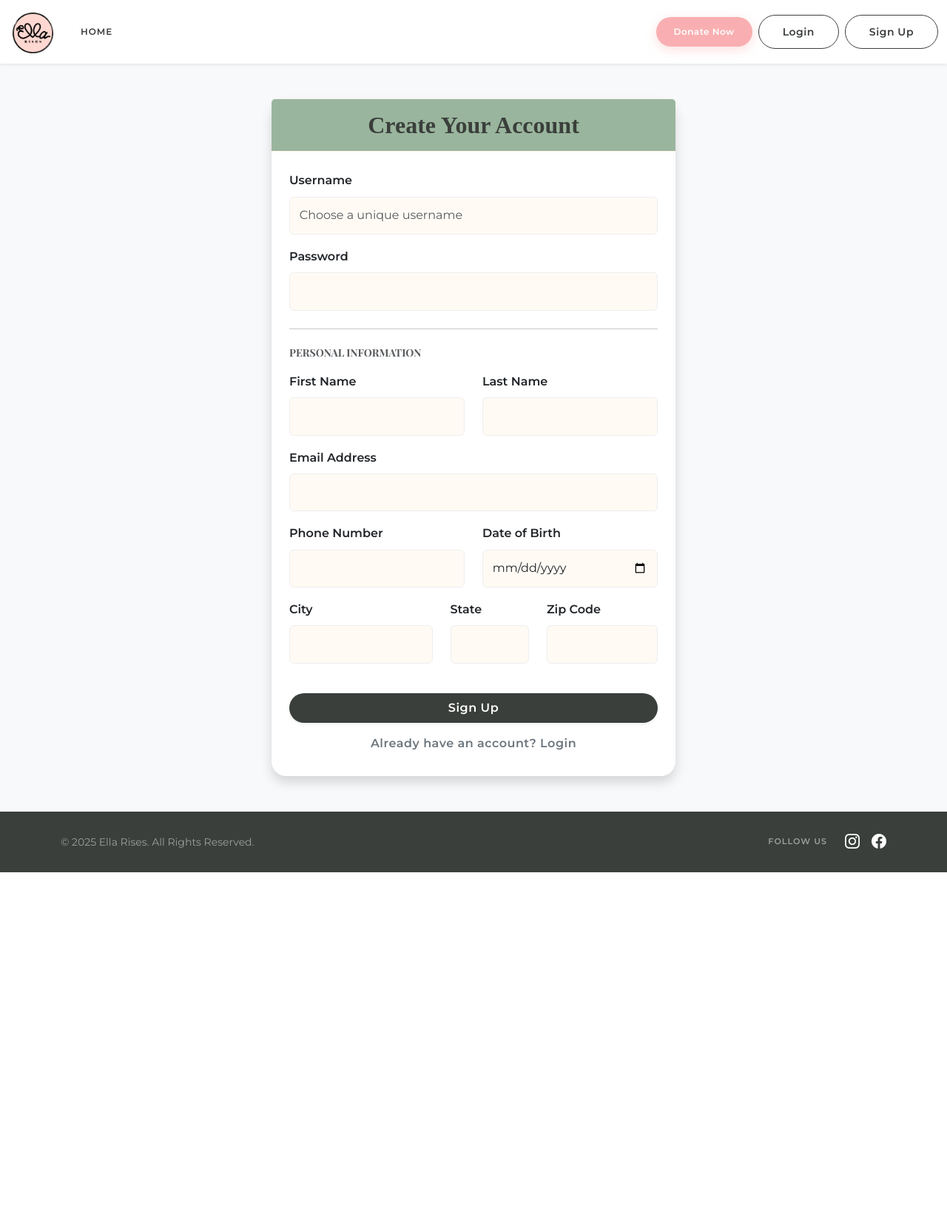
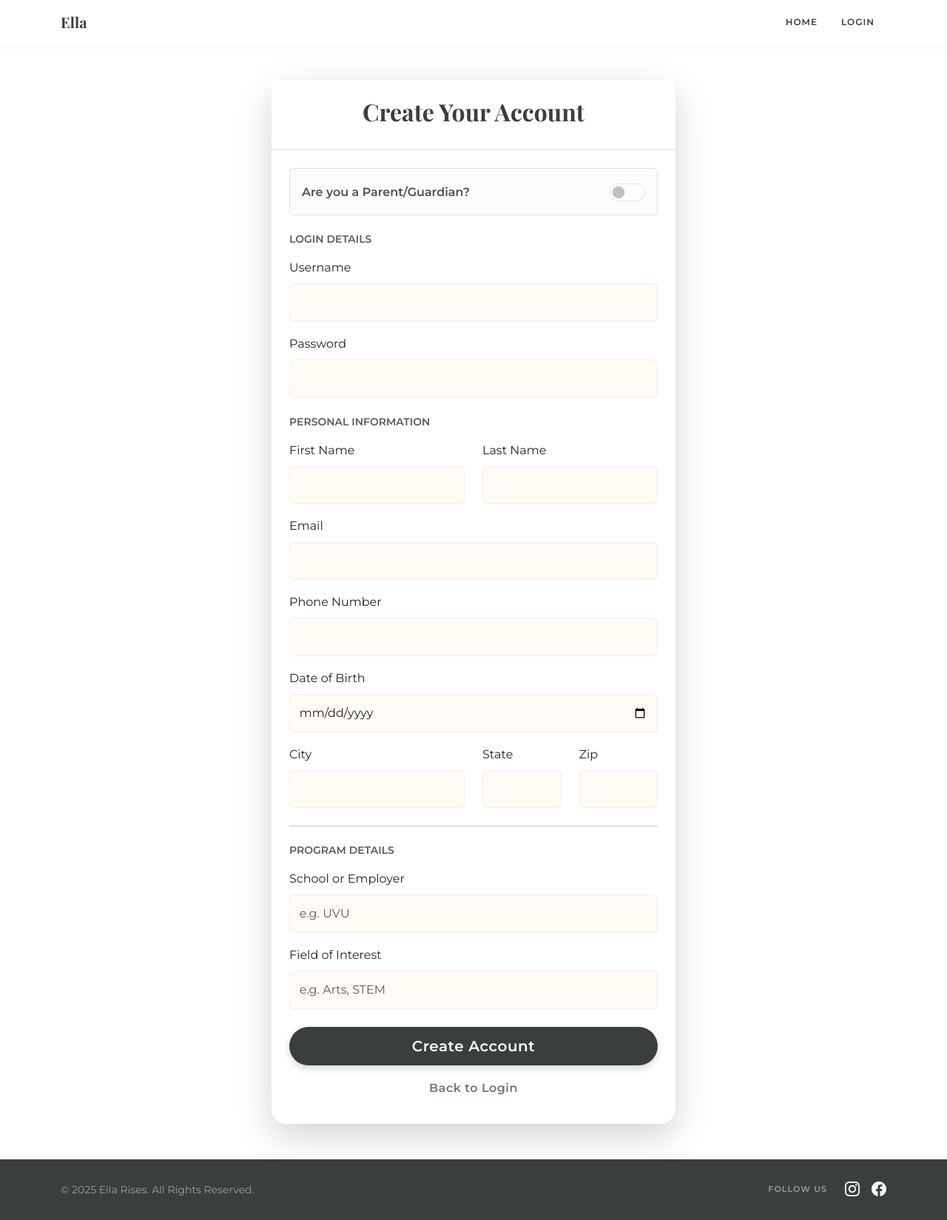
Before and after one commit to iipratte/ella-rises, a Node server app: page /signup in a window 1280 px wide. Shown: the whole page at 74% size. Before the commit the page ends 1179 px from the top, so only its background shows below. Run offline with Node 20, Linux system fonts and the light colour scheme.

Commit message:
participant stuff 2.0

```diff
--- a/app.js
+++ b/app.js
@@ -74,11 +74,11 @@ app.get("/signup", (req, res) => {
 });
 
 app.post('/signup', async (req, res) => {
-    // Update 1: Destructure 'dob' instead of 'userdob'
-    const { username, password, firstname, lastname, dob, email, phone, city, state, zip } = req.body;
+    // We get 'userdob' from the HTML form
+    const { username, password, firstname, lastname, userdob, email, phone, city, state, zip, isParent, school, interest } = req.body;
 
     try {
-        // Check for existing user...
+        // 1. Check if user already exists
         const existingUser = await knex('users')
             .where('email', email.toLowerCase())
             .orWhere('username', username.toLowerCase())
@@ -87,41 +87,85 @@ app.post('/signup', async (req, res) => {
         if (existingUser) {
             return res.render('signup', {
                 error: 'An account with this email or username already exists',
-                username, password: '', firstname, lastname, dob, email, phone, city, state, zip
+                username, firstname, lastname, userdob, email, phone, city, state, zip, school, interest
             });
         }
 
-        // Update 2: Insert into 'dob' column, NOT 'userdob'
+        // 2. Insert new user
         const [newUser] = await knex('users')
             .insert({
                 username: username.toLowerCase(),
                 password: password,
                 firstname,
                 lastname,
-                dob: dob, // Insert the form value 'dob' into the DB column 'dob'
+
+                // ✅ FIX 1: Map the form field 'userdob' to the DB column 'dob'
+                dob: userdob,
+
                 email: email.toLowerCase(),
                 phone,
                 city,
                 state,
-                zip
+                zip,
+                level: 'U',
+
+                // ✅ FIX 2: Set Parent Flag (True if checked, False if not)
+                parentflag: (isParent === 'on')
             })
             .returning('*');
 
-        // Set session...
+        // 3. Set Session
+        req.session.userEmail = newUser.email;
         req.session.username = newUser.username;
         req.session.firstName = newUser.firstname;
-        req.session.level = newUser.level || 'U';
+        req.session.level = newUser.level;
 
-        req.session.save(err => {
+        req.session.save(async (err) => {
             if (err) console.error("Session save error:", err);
-            res.redirect('/admin/dashboard');
+
+            // 🛡️ ADD THIS: Start 'try' block to catch errors
+            try {
+                // LOGIC BRANCH
+                if (isParent === 'on') {
+                    // CASE A: PARENT -> Go to Add Participant (for their child)
+                    res.redirect('/participants/add');
+
+                } else {
+                    // CASE B: STUDENT -> Auto-create Participant record
+                    await knex('participants').insert({
+                        username: newUser.username,
+                        participantfirstname: newUser.firstname,
+                        participantlastname: newUser.lastname,
+                        participantemail: newUser.email,
+                        participantphone: newUser.phone,
+
+                        // Use .dob (from database)
+                        participantdob: newUser.dob,
+
+                        participantzip: newUser.zip,
+                        participantschooloremployer: school,
+                        participantfieldofinterest: interest
+                    });
+                    res.redirect('/participants');
+                }
+            } catch (innerError) {
+                // 🛡️ ADD THIS: Catch block to handle the error safely
+                console.error("Auto-participant creation failed:", innerError);
+
+                // Render the signup page with the error message instead of crashing
+                return res.render('signup', {
+                    error: "Account created, but failed to join Participant list automatically. (Error: " + innerError.message + ")",
+                    // Pass variables back to keep the form filled
+                    username, firstname, lastname, userdob, email, phone, city, state, zip, school, interest
+                });
+            }
         });
 
     } catch (error) {
         console.error('Signup error details:', error);
         res.render('signup', {
-            error: 'An error occurred during signup. Please try again.',
-            username, password: '', firstname, lastname, dob, email, phone, city, state, zip
+            error: 'Signup Error: ' + error.message,
+            username, firstname, lastname, userdob, email, phone, city, state, zip, school, interest
         });
     }
 });
--- a/views/signup.ejs
+++ b/views/signup.ejs
@@ -1,168 +1,135 @@
 <!DOCTYPE html>
 <html lang="en">
 <head>
-    <title>Sign Up - Ella Rises</title>
+  <title>Sign Up - Ella</title>
   <%- include('partials/head') %>
 </head>
-<body class="bg-light">
-
-    <%- include('partials/header') %>
+<body>
+  <nav class="navbar navbar-expand-lg navbar-dark">
+    <div class="container">
+      <a class="navbar-brand" href="/">Ella</a>
+      <button class="navbar-toggler" type="button" data-bs-toggle="collapse" data-bs-target="#navbarNav">
+        <span class="navbar-toggler-icon"></span>
+      </button>
+      <div class="collapse navbar-collapse" id="navbarNav">
+        <ul class="navbar-nav ms-auto">
+          <li class="nav-item">
+            <a class="nav-link" href="/">Home</a>
+          </li>
+          <li class="nav-item">
+            <a class="nav-link" href="/login">Login</a>
+          </li>
+        </ul>
+      </div>
+    </div>
+  </nav>
 
   <div class="container my-5">
     <div class="row justify-content-center">
       <div class="col-md-8 col-lg-6">
-                <div class="card shadow border-0">
-                    <div class="card-header bg-primary text-white text-center py-3">
-                        <h2 class="mb-0 fw-bold" style="font-family: 'DM Serif Display', serif;">Create Your Account</h2>
+        <div class="card shadow-lg border-0">
+
+          <div class="card-header text-center bg-white py-4 border-bottom">
+            <h2 class="fw-bold text-primary" style="font-family: 'Playfair Display', serif;">Create Your Account</h2>
           </div>
+
           <div class="card-body p-4">
-
             <% if (typeof error !== 'undefined' && error) { %>
               <div class="alert alert-danger" role="alert">
-                                <i class="bi bi-exclamation-triangle-fill me-2"></i> <%= error %>
+                <%= error %>
               </div>
             <% } %>
 
             <form action="/signup" method="POST">
 
-                            <div class="mb-3">
-                                <label for="username" class="form-label fw-bold">Username</label>
-                                <input
-                                    id="username"
-                                    name="username"
-                                    type="text"
-                                    class="form-control"
-                                    required
-                                    autocomplete="username"
-                                    placeholder="Choose a unique username"
-                                    value="<%= typeof username !== 'undefined' ? username : '' %>"
-                                >
-                            </div>
-
-                            <div class="mb-4">
-                                <label for="password" class="form-label fw-bold">Password</label>
-                                <input
-                                    id="password"
-                                    name="password"
-                                    type="password"
-                                    class="form-control"
-                                    required
-                                    autocomplete="new-password"
-                                    value="<%= typeof password !== 'undefined' ? password : '' %>"
-                                >
-                            </div>
-
-                            <hr class="my-4 opacity-25">
-                            <h5 class="mb-3 text-muted fw-bold small text-uppercase">Personal Information</h5>
-
-                            <div class="row">
-                                <div class="col-md-6 mb-3">
-                                    <label for="firstname" class="form-label fw-bold">First Name</label>
-                                    <input
-                                        id="firstname"
-                                        name="firstname"
-                                        type="text"
-                                        class="form-control"
-                                        required
-                                        autocomplete="given-name"
-                                        value="<%= typeof firstname !== 'undefined' ? firstname : '' %>"
-                                    >
-                                </div>
-                                <div class="col-md-6 mb-3">
-                                    <label for="lastname" class="form-label fw-bold">Last Name</label>
-                                    <input
-                                        id="lastname"
-                                        name="lastname"
-                                        type="text"
-                                        class="form-control"
-                                        required
-                                        autocomplete="family-name"
-                                        value="<%= typeof lastname !== 'undefined' ? lastname : '' %>"
-                                    >
+              <div class="alert alert-light border d-flex align-items-center justify-content-between mb-4">
+                  <label class="form-check-label fw-bold m-0" for="isParent">Are you a Parent/Guardian?</label>
+                  <div class="form-check form-switch">
+                      <input class="form-check-input" type="checkbox" id="isParent" name="isParent" style="width: 3em; height: 1.5em; cursor: pointer;">
                   </div>
               </div>
 
-                            <div class="mb-3">
-                                <label for="email" class="form-label fw-bold">Email Address</label>
-                                <input
-                                    id="email"
-                                    name="email"
-                                    type="email"
-                                    class="form-control"
-                                    required
-                                    autocomplete="email"
-                                    value="<%= typeof email !== 'undefined' ? email : '' %>"
-                                >
+              <h6 class="text-uppercase text-muted fw-bold mb-3 small">Login Details</h6>
+              <div class="form-group mb-3">
+                <label for="username" class="form-label">Username</label>
+                <input id="username" name="username" type="text" class="form-control" required autocomplete="username"
+                       value="<%= typeof username !== 'undefined' ? username : '' %>" />
               </div>
 
-                            <div class="row">
-                                <div class="col-md-6 mb-3">
-                                    <label for="phone" class="form-label fw-bold">Phone Number</label>
-                                    <input
-                                        id="phone"
-                                        name="phone"
-                                        type="tel"
-                                        class="form-control"
-                                        autocomplete="tel"
-                                        value="<%= typeof phone !== 'undefined' ? phone : '' %>"
-                                    >
+              <div class="form-group mb-4">
+                <label for="password" class="form-label">Password</label>
+                <input id="password" name="password" type="password" class="form-control" required autocomplete="new-password" />
               </div>
-                                <div class="col-md-6 mb-3">
-                                    <label for="dob" class="form-label fw-bold">Date of Birth</label>
-                                    <input
-                                        id="dob"
-                                        name="dob"
-                                        type="date"
-                                        class="form-control"
-                                        required
-                                        value="<%= typeof dob !== 'undefined' ? dob : '' %>"
-                                    >
+
+              <h6 class="text-uppercase text-muted fw-bold mb-3 small">Personal Information</h6>
+              <div class="row mb-3">
+                  <div class="col-6">
+                    <label for="firstname" class="form-label">First Name</label>
+                    <input id="firstname" name="firstname" type="text" class="form-control" required
+                           value="<%= typeof firstname !== 'undefined' ? firstname : '' %>" />
+                  </div>
+                  <div class="col-6">
+                    <label for="lastname" class="form-label">Last Name</label>
+                    <input id="lastname" name="lastname" type="text" class="form-control" required
+                           value="<%= typeof lastname !== 'undefined' ? lastname : '' %>" />
                   </div>
               </div>
 
-                            <div class="row">
-                                <div class="col-md-5 mb-3">
-                                    <label for="city" class="form-label fw-bold">City</label>
-                                    <input
-                                        id="city"
-                                        name="city"
-                                        type="text"
-                                        class="form-control"
-                                        autocomplete="address-level2"
-                                        value="<%= typeof city !== 'undefined' ? city : '' %>"
-                                    >
+              <div class="form-group mb-3">
+                <label for="email" class="form-label">Email</label>
+                <input id="email" name="email" type="email" class="form-control" required autocomplete="email"
+                       value="<%= typeof email !== 'undefined' ? email : '' %>" />
               </div>
-                                <div class="col-md-3 mb-3">
-                                    <label for="state" class="form-label fw-bold">State</label>
-                                    <input
-                                        id="state"
-                                        name="state"
-                                        type="text"
-                                        class="form-control"
-                                        maxlength="2"
-                                        autocomplete="address-level1"
-                                        value="<%= typeof state !== 'undefined' ? state : '' %>"
-                                    >
+
+              <div class="form-group mb-3">
+                <label for="phone" class="form-label">Phone Number</label>
+                <input id="phone" name="phone" type="tel" class="form-control" required
+                       value="<%= typeof phone !== 'undefined' ? phone : '' %>" />
               </div>
-                                <div class="col-md-4 mb-3">
-                                    <label for="zip" class="form-label fw-bold">Zip Code</label>
-                                    <input
-                                        id="zip"
-                                        name="zip"
-                                        type="text"
-                                        class="form-control"
-                                        pattern="[0-9]{5}"
-                                        autocomplete="postal-code"
-                                        value="<%= typeof zip !== 'undefined' ? zip : '' %>"
-                                    >
+
+              <div class="form-group mb-3">
+                <label for="userdob" class="form-label">Date of Birth</label>
+                <input id="userdob" name="userdob" type="date" class="form-control" required
+                       value="<%= typeof userdob !== 'undefined' ? userdob : '' %>" />
+              </div>
+
+              <div class="row mb-3">
+                  <div class="col-md-6">
+                    <label for="city" class="form-label">City</label>
+                    <input id="city" name="city" type="text" class="form-control" required
+                           value="<%= typeof city !== 'undefined' ? city : '' %>" />
+                  </div>
+                  <div class="col-md-3">
+                    <label for="state" class="form-label">State</label>
+                    <input id="state" name="state" type="text" class="form-control" required
+                           value="<%= typeof state !== 'undefined' ? state : '' %>" />
+                  </div>
+                  <div class="col-md-3">
+                    <label for="zip" class="form-label">Zip</label>
+                    <input id="zip" name="zip" type="text" class="form-control" required
+                           value="<%= typeof zip !== 'undefined' ? zip : '' %>" />
+                  </div>
+              </div>
+
+              <div id="studentFields">
+                  <hr class="my-4">
+                  <h6 class="text-uppercase text-muted fw-bold mb-3 small">Program Details</h6>
+                  <div class="mb-3">
+                      <label for="school" class="form-label">School or Employer</label>
+                      <input id="school" name="school" type="text" class="form-control" placeholder="e.g. UVU"
+                             value="<%= typeof school !== 'undefined' ? school : '' %>">
+                  </div>
+                  <div class="mb-4">
+                      <label for="interest" class="form-label">Field of Interest</label>
+                      <input id="interest" name="interest" type="text" class="form-control" placeholder="e.g. Arts, STEM"
+                             value="<%= typeof interest !== 'undefined' ? interest : '' %>">
                   </div>
               </div>
 
               <div class="d-grid gap-2 mt-4">
-                                <button type="submit" class="btn btn-primary py-2 shadow-sm">Sign Up</button>
-                                <a href="/login" class="btn btn-outline-secondary py-2">Already have an account? Login</a>
+                <button type="submit" class="btn btn-primary btn-lg">Create Account</button>
+                <a href="/login" class="btn btn-outline-secondary">Back to Login</a>
               </div>
-
             </form>
           </div>
         </div>
@@ -172,5 +139,22 @@
 
   <%- include('partials/footer') %>
   <script src="https://cdn.jsdelivr.net/npm/bootstrap@5.3.0/dist/js/bootstrap.bundle.min.js"></script>
+
+  <script>
+      const toggle = document.getElementById('isParent');
+      const fields = document.getElementById('studentFields');
+      const schoolInput = document.getElementById('school');
+      const interestInput = document.getElementById('interest');
+
+      toggle.addEventListener('change', function() {
+          if (this.checked) {
+              fields.style.display = 'none'; // Hide fields
+              schoolInput.required = false;  // Remove required if hidden
+              interestInput.required = false;
+          } else {
+              fields.style.display = 'block'; // Show fields
+          }
+      });
+  </script>
 </body>
 </html>
```
Lines whose indentation alone changed are shown as unchanged.
